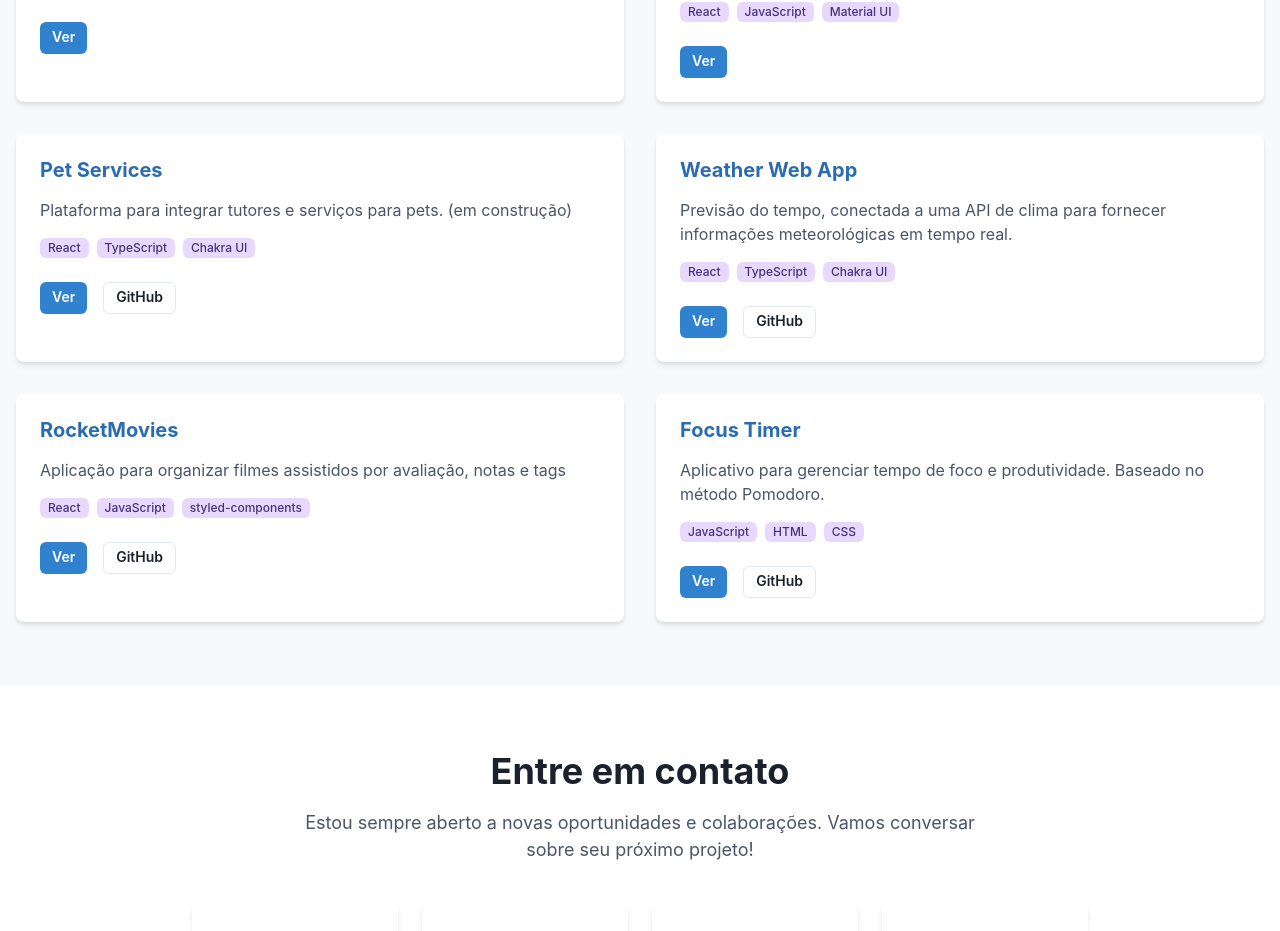
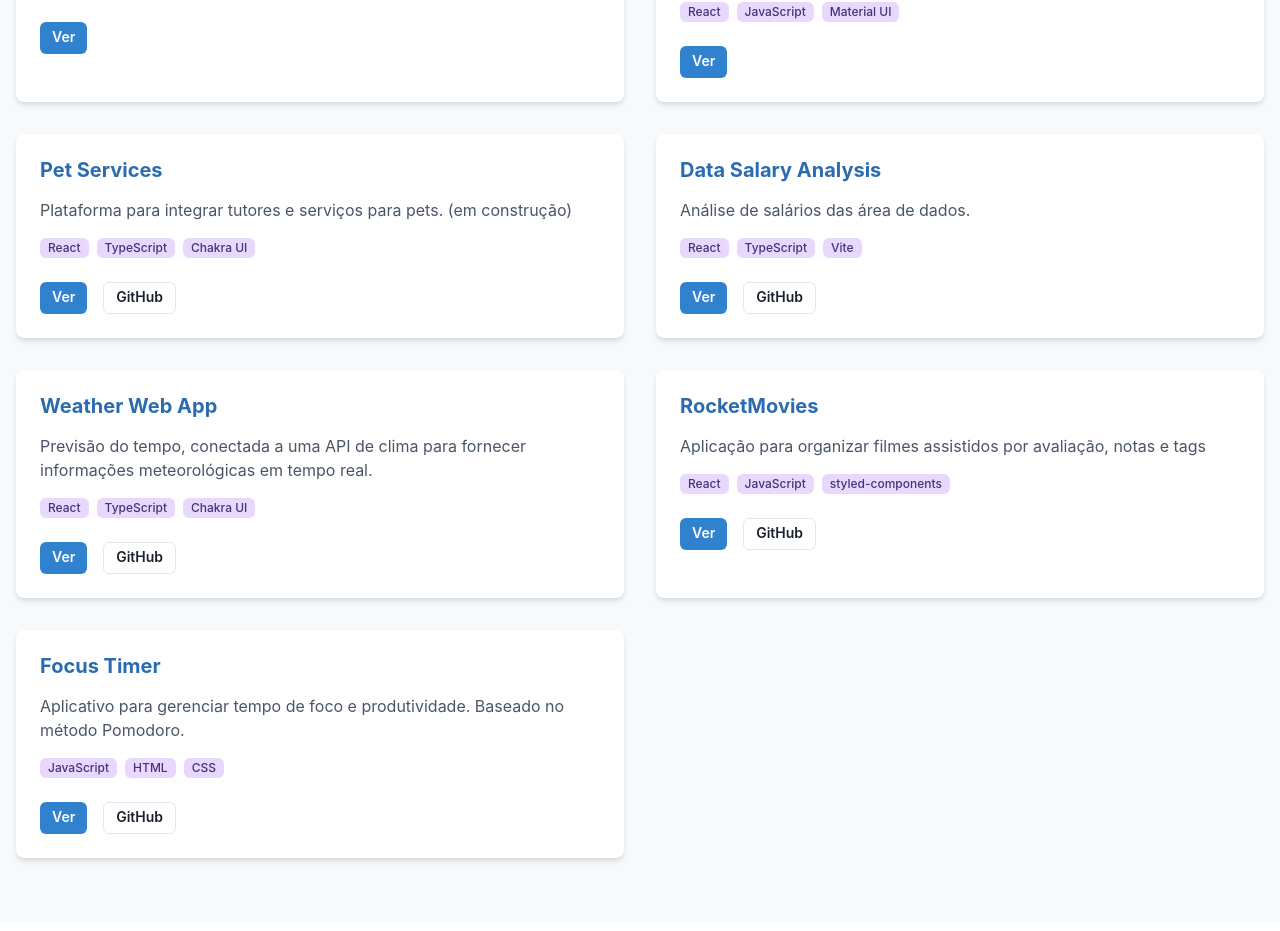
Before and after one commit to manoelvsalgado/portfolio, a React (Vite) app in the folder frontend/: page / in a window 1280 px wide. Shown: the part 2321-3252 px from the top of the page. Built offline with nearby package versions, Linux system fonts and the light colour scheme.

Commit message:
fix: add Data Salary Analysis project details to resources

```diff
--- a/frontend/src/locales/resources.ts
+++ b/frontend/src/locales/resources.ts
@@ -106,6 +106,13 @@ export const resources = {
             tags: ['React', 'TypeScript', 'Chakra UI'],
             projectLink: 'https://pet-services-azure.vercel.app/',
             githubLink: 'https://github.com/GuilhermeDeOliveiraAmorim/pet-services',
+          },
+          {
+            title: 'Data Salary Analysis  ',
+            description: 'Análise de salários das área de dados.',
+            tags: ['React', 'TypeScript', 'Vite'],
+            projectLink: 'https://manoelvsalgado.github.io/data-salary-analysis/',
+            githubLink: 'https://github.com/manoelvsalgado/data-salary-analysis',
           },
           {
             title: 'Weather Web App',
```
